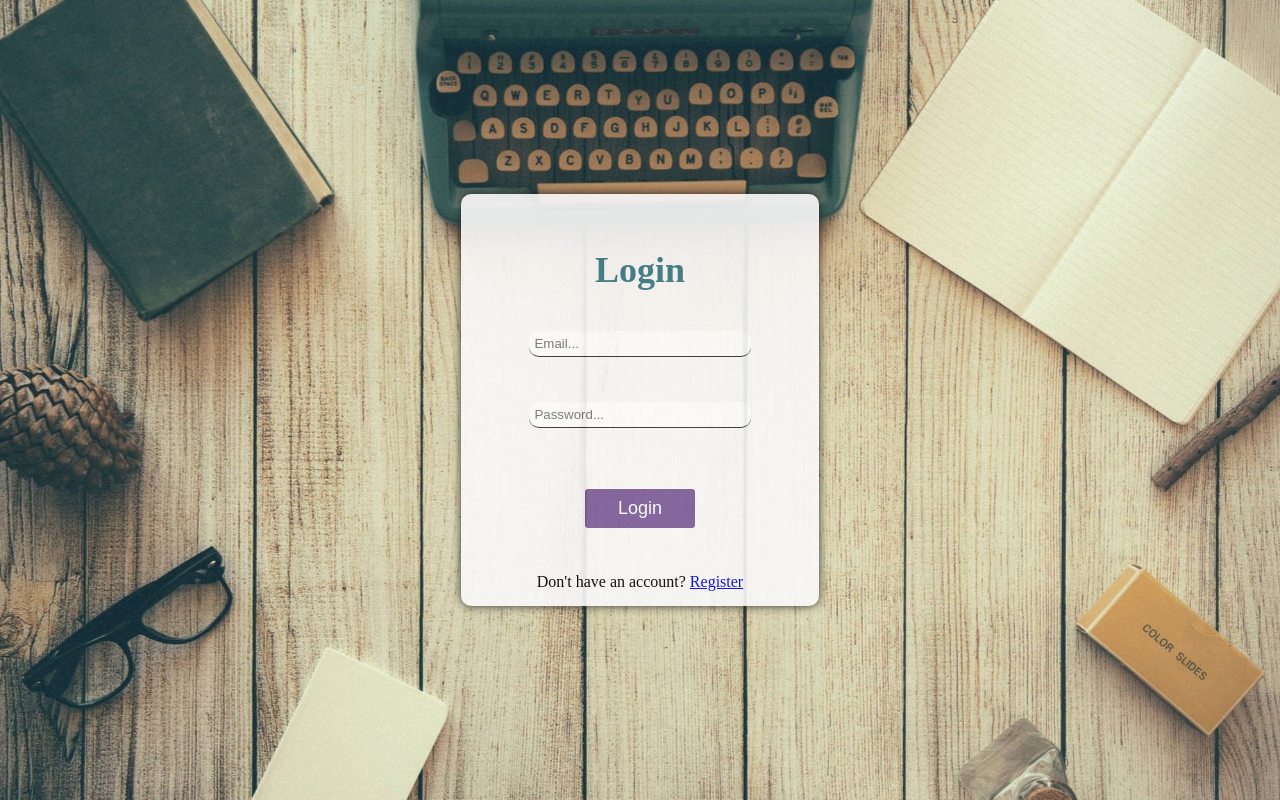
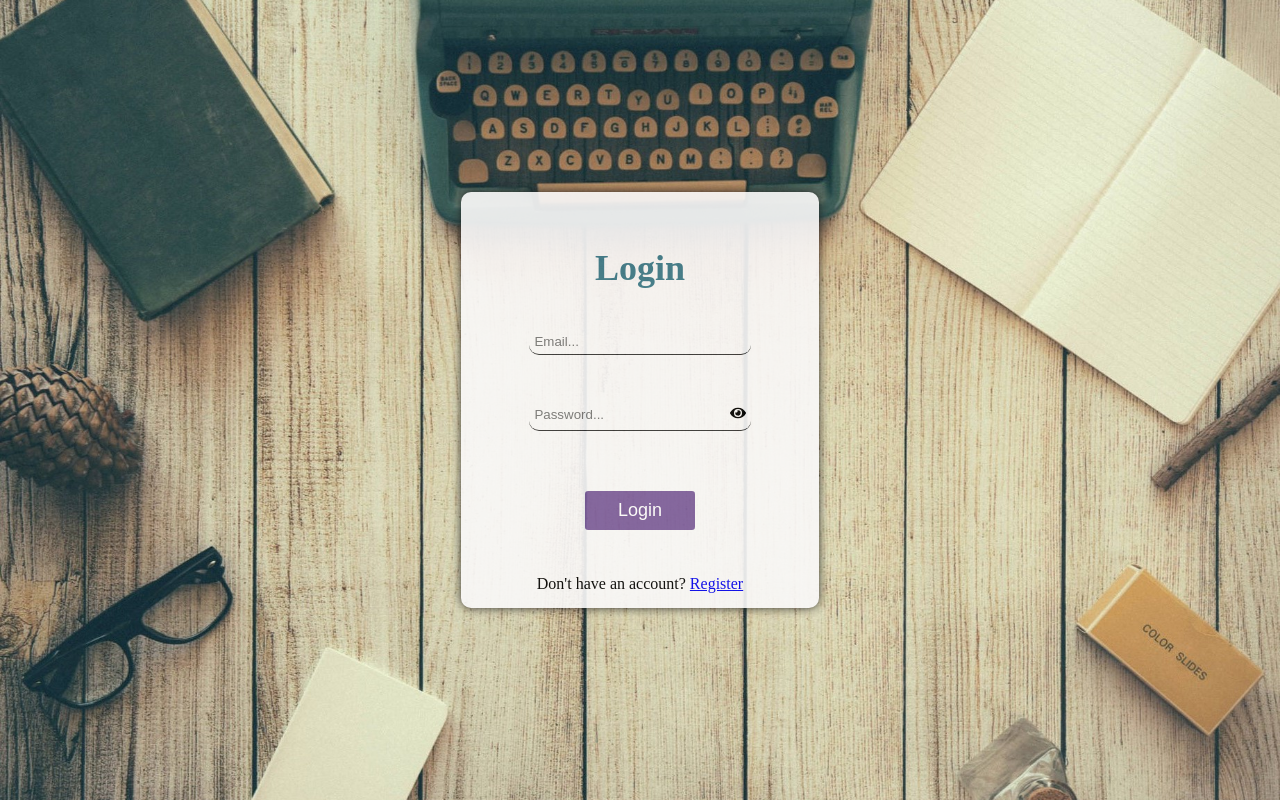
Before and after one commit to kajal-1999-cloud/blog_frontend, a React (Create React App) app: page /login in a window 1280 px wide. Built offline with nearby package versions, Linux system fonts and the light colour scheme.

Commit message:
changed live url

```diff
--- a/src/pages/login/Login.jsx
+++ b/src/pages/login/Login.jsx
@@ -1,65 +1,89 @@
-import React from 'react'
-import { useState } from 'react'
-import { Link, useNavigate } from 'react-router-dom'
-import { request } from '../../utils/fetchApi'
-import './login.css'
-import {useDispatch} from 'react-redux'
-import { login } from '../../redux/authSlice'
-import { toast } from 'react-toastify'
+import React from "react";
+import { useState } from "react";
+import { Link, useNavigate } from "react-router-dom";
+import { request } from "../../utils/fetchApi";
+import "./login.css";
+import { useDispatch } from "react-redux";
+import { login } from "../../redux/authSlice";
+import { toast } from "react-toastify";
+import { FaEye, FaEyeSlash } from 'react-icons/fa'
+import Visibility from '@mui/icons-material/Visibility'
+import VisibilityOff from '@mui/icons-material/VisibilityOff'
 
 function Login() {
-  const [email, setEmail] = useState("")
-  const [password, setPassword] = useState("")
-  const dispatch = useDispatch()
-  const navigate = useNavigate()
+  const [email, setEmail] = useState("");
+  const [password, setPassword] = useState("");
+  const [showPassword, setShowPassword] = useState(false);
+  const dispatch = useDispatch();
+  const navigate = useNavigate();
 
-  const handleLogin = async(e) => {
-    e.preventDefault()
+  const handleLogin = async (e) => {
+    e.preventDefault();
 
-    if(email==='' || password=== '') {
-      toast.success('all flieds required')
-      return
+    if (email === "" || password === "") {
+      toast.success("all flieds required");
+      return;
     }
 
-    try{
-      const response = await fetch("https://blog-backend-4y52.onrender.com/auth/login", {
-        method: 'POST',
-        headers: {
-          'Content-Type': 'application/json',
-        },
-        body: JSON.stringify({ email, password })
-      });
-      if(!response.ok){
-        toast.error('failed to login')
-        throw new Error('Failed to login')
+    try {
+      const response = await fetch(
+        "https://blog-backend-4y52.onrender.com/auth/login",
+        {
+          method: "POST",
+          headers: {
+            "Content-Type": "application/json",
+          },
+          body: JSON.stringify({ email, password }),
+        }
+      );
+      if (!response.ok) {
+        toast.error("failed to login");
+        throw new Error("Failed to login");
       }
 
       const data = await response.json();
-        dispatch(login(data))
-        console.log(data)
-        navigate('/')
-      toast.success('login successfully')
+      dispatch(login(data));
+      console.log(data);
+      navigate("/");
+      toast.success("login successfully");
+    } catch (err) {
+      toast.error("error in login");
 
-    }catch(err){
-      toast.error('error in login')
-
-      console.error(err)
+      console.error(err);
     }
   };
 
   return (
-    <div className='login'>
-      <div className='wrapper'>
+    <div className="login">
+      <div className="wrapper">
         <h2>Login</h2>
         <form onSubmit={handleLogin}>
-          <input type="email" placeholder='Email...' onChange={(e) => setEmail(e.target.value)} />
-          <input type="password" placeholder='Password...' onChange={(e) => setPassword(e.target.value)} />
+          <input
+            type="email"
+            placeholder="Email..."
+            onChange={(e) => setEmail(e.target.value)}
+          />
+          {/* <input type="password" placeholder='Password...' onChange={(e) => setPassword(e.target.value)} /> */}
+          <div className="password-field">
+            <input
+              type={showPassword ? "text" : "password"}
+              placeholder="Password..."
+              onChange={(e) => setPassword(e.target.value)}
+            />
+
+            <span onClick={() => setShowPassword(!showPassword)}>
+              {showPassword ? <FaEyeSlash /> : <FaEye />}
+            </span>
+          </div>
+
           <button type="submit">Login</button>
-          <p>Don't have an account? <Link to='/register'>Register</Link></p>
+          <p>
+            Don't have an account? <Link to="/register">Register</Link>
+          </p>
         </form>
       </div>
     </div>
-  )
+  );
 }
 
-export default Login
+export default Login;
--- a/src/pages/login/login.css
+++ b/src/pages/login/login.css
@@ -43,7 +43,29 @@
     border-radius: 10px;
     outline: none;
     border: none;
+    background-color: transparent;
     border-bottom: 1px solid #333;
+     background-color: transparent !important;
+}
+.password-field {
+    display: flex;
+    justify-content: space-between;
+    align-items: center;
+    width: 60%;
+    padding: 5px;
+    border-radius: 10px;
+    outline: none;
+    border: none;
+    border-bottom: 1px solid #333;
+}
+.password-field > input {
+    /* width: 60%;  */
+    /* padding: 5px; */
+    /* border-radius: 10px; */
+    outline: none;
+    border: none;
+     background-color: transparent !important;
+    /* border-bottom: 1px solid #333; */
 }
 .login form > button{
     outline: none;
--- a/src/utils/fetchApi.js
+++ b/src/utils/fetchApi.js
@@ -1,5 +1,5 @@
-const BASE_URL = "http://localhost:5000"
-// const BASE_URL = "https://blog-backend-4y52.onrender.com"
+// const BASE_URL = "http://localhost:5000"
+const BASE_URL = "https://blog-backend-4y52.onrender.com"
 
 export const request = async (url, method, headers = {}, body = {}, isNotStringified = false) => {
     let res
```
